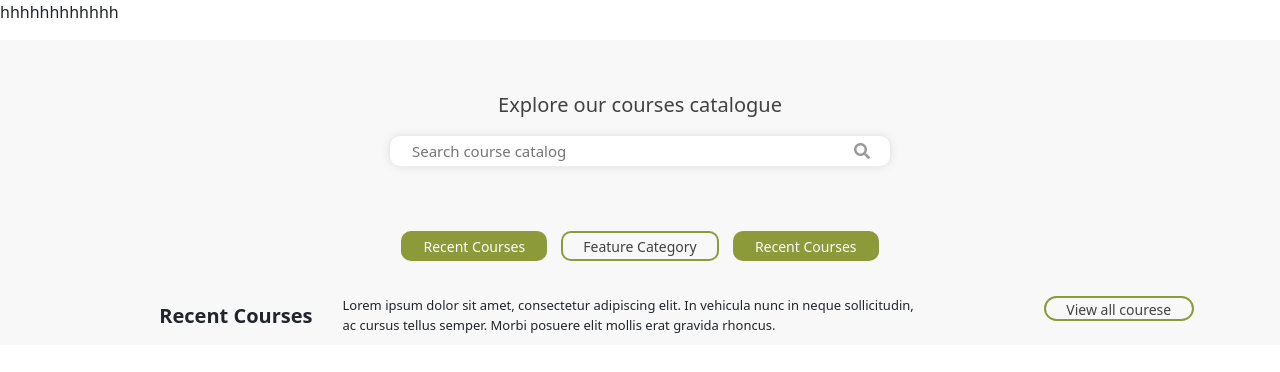
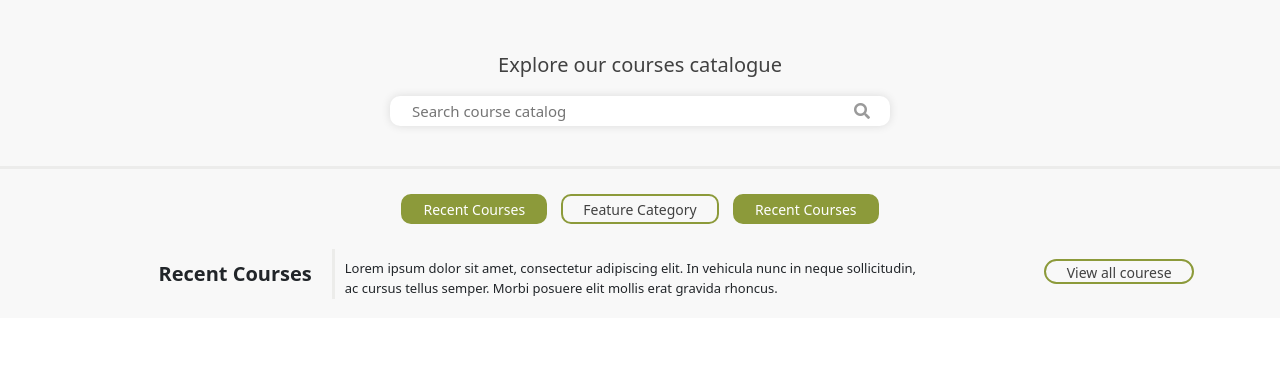
Before and after one commit to lemarafuad/SkinSoft-Task1-, a website: page index.html in a window 1280 px wide. Drawn offline with nearby package versions, Linux system fonts and the light colour scheme.

Commit message:
add border

```diff
--- a/index.css
+++ b/index.css
@@ -1,5 +1,5 @@
 
-  #farah{
+  #farah {
     padding-top: 50px;
     background-color: #f8f8f8;
     text-align: center;
@@ -7,7 +7,6 @@
     justify-content: center;
     align-items: center;
     flex-direction: column;
-
   }
   #title{
     font-size: 20px;
@@ -19,7 +18,7 @@
     width: 500px;
     cursor: pointer;
     padding: 10px 20px;
-    margin-bottom: 50px;
+    margin-bottom: 40px;
     background: #fff;
     border-radius: 10px;
     align-items: center;
@@ -42,7 +41,9 @@
   }
 
    #buttons{
-    margin-top: 10px;
+    width: 100%;
+    padding-top: 20px;
+    border-top: solid 0.2rem #ececeae7;
   }
 
   #buttons button{
@@ -70,6 +71,7 @@
     justify-content: space-between;
     width: 100%;
     margin-top: 20px;
+    margin-bottom: 10px;
 }
 
 .end-section {
@@ -80,12 +82,13 @@
 
 .left {
     flex: 1;
-    border-right-color: #414141;
+    border-right: solid 0.2rem #ececea;
     text-align: right;
     font-weight: bold;
     padding-right: 20px;
     align-content: center;
     font-size: 20px;
+    height: fit-content;
 }
 
 .center {
--- a/index.html
+++ b/index.html
@@ -13,9 +13,8 @@
     </style>
 </head>
 <body>
-    <div id="lemara1">
-        <p>hhhhhhhhhhhh</p>
-    </div>
+    <!-- <div id="lemara1">
+    </div> -->
 
     <div id="farah">
         <div id="title">
```
